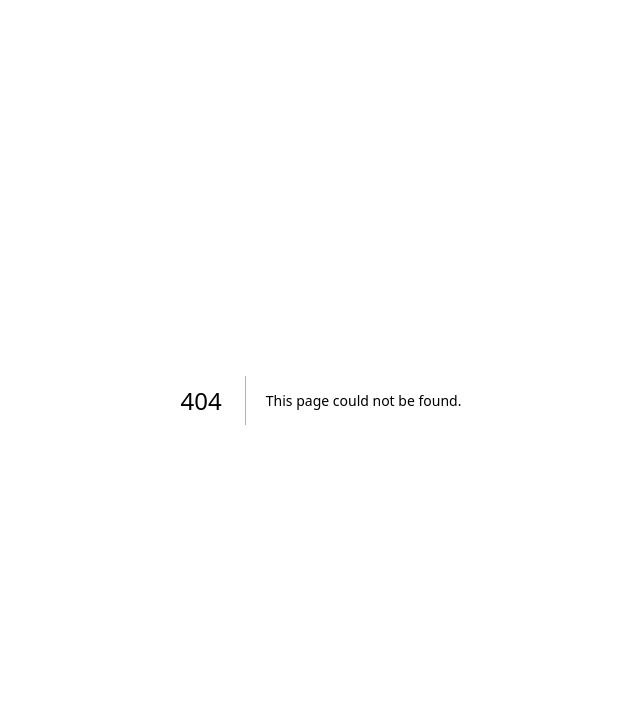
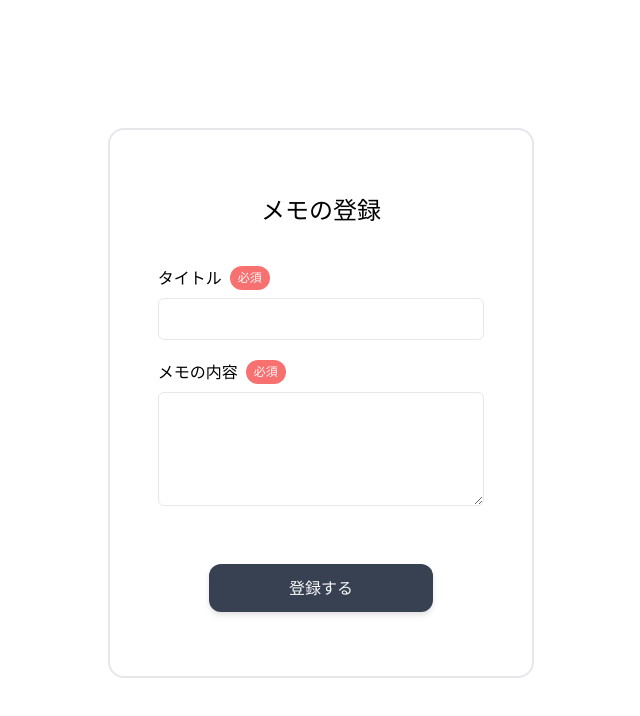
Before and after one commit to akiyatomohiro/mochiben-front, a Next.js app: page /memos/post in a window 1280 px wide. Before the commit this address had no page. Shown: the top 716 px of the page, without its empty margins (319-959 px from the left). Built offline with nearby package versions, Linux system fonts and the light colour scheme.

Commit message:
メモpostページ作成

```diff
--- a/src/pages/memos/index.tsx
+++ b/src/pages/memos/index.tsx
@@ -36,7 +36,6 @@ const Memo: NextPage = () => {
                 </button>
             </div>
             <div className='mt-3'>
-        {/* 仮データでの一覧表示 */}
                 <div className='grid w-2/3 mx-auto gap-4 grid-cols-2'>
                     {memos.map((memo: Memo, index) => {
                         return (
--- /dev/null
+++ b/src/pages/memos/post.tsx
@@ -0,0 +1,96 @@
+import { AxiosError, AxiosResponse } from 'axios';
+import type { NextPage } from 'next';
+import { useRouter } from 'next/router';
+import { ChangeEvent, useState } from 'react';
+import { RequiredMark } from '../../components/RequiredMark';
+import axios from '@/libs/axios';
+
+// POSTデータの型
+type MemoForm = {
+    title: string;
+    body: string;
+};
+
+const Post: NextPage = () => {
+    // ルーター定義
+    const router = useRouter();
+    // state定義
+    const [memoForm, setMemoForm] = useState<MemoForm>({
+        title: '',
+        body: '',
+    });
+    const [validation, setValidation] = useState<MemoForm>({
+    title: '',
+    body: '',
+    });
+
+    // POSTデータの更新
+    const updateMemoForm = (
+        e: ChangeEvent<HTMLInputElement | HTMLTextAreaElement>
+    ) => {
+        setMemoForm({ ...memoForm, [e.target.name]: e.target.value });
+    };
+
+    // メモの登録
+    const createMemo = () => {
+    axios
+        // CSRF保護の初期化
+        .get('/sanctum/csrf-cookie')
+        .then((res) => {
+            // APIへのリクエスト
+            axios
+                .post('/memos', memoForm)
+                .then((response: AxiosResponse) => {
+                    console.log(response.data);
+                    router.push('/memos');
+                })
+                .catch((err: AxiosError) => {
+                    console.log(err.response);
+                });
+        });
+    };
+
+    return (
+        <div className='w-2/3 mx-auto'>
+            <div className='w-1/2 mx-auto mt-32 border-2 px-12 py-16 rounded-2xl'>
+                <h3 className='mb-10 text-2xl text-center'>メモの登録</h3>
+                <div className='mb-5'>
+                    <div className='flex justify-start my-2'>
+                        <p>タイトル</p>
+                        <RequiredMark />
+                    </div>
+                    <input
+                        className='p-2 border rounded-md w-full outline-none'
+                        name='title'
+                        value={memoForm.title}
+                        onChange={updateMemoForm}
+                    />
+                </div>
+                <div className='mb-5'>
+                    <div className='flex justify-start my-2'>
+                        <p>メモの内容</p>
+                        <RequiredMark />
+                    </div>
+                    <textarea
+                        className='p-2 border rounded-md w-full outline-none'
+                        name='body'
+                        cols={30}
+                        rows={4}
+                        value={memoForm.body}
+                        onChange={updateMemoForm}
+                    />
+                </div>
+                <div className='text-center'>
+                    <button
+                        className='bg-gray-700 text-gray-50 py-3 sm:px-20 px-10 mt-8 rounded-xl cursor-pointer drop-shadow-md hover:bg-gray-600'
+                        onClick={createMemo}
+                        >
+                        登録する
+                    </button>
+                </div>
+            </div>
+        </div>
+    );
+};
+
+export default Post;
```
Lines whose indentation alone changed are shown as unchanged.
